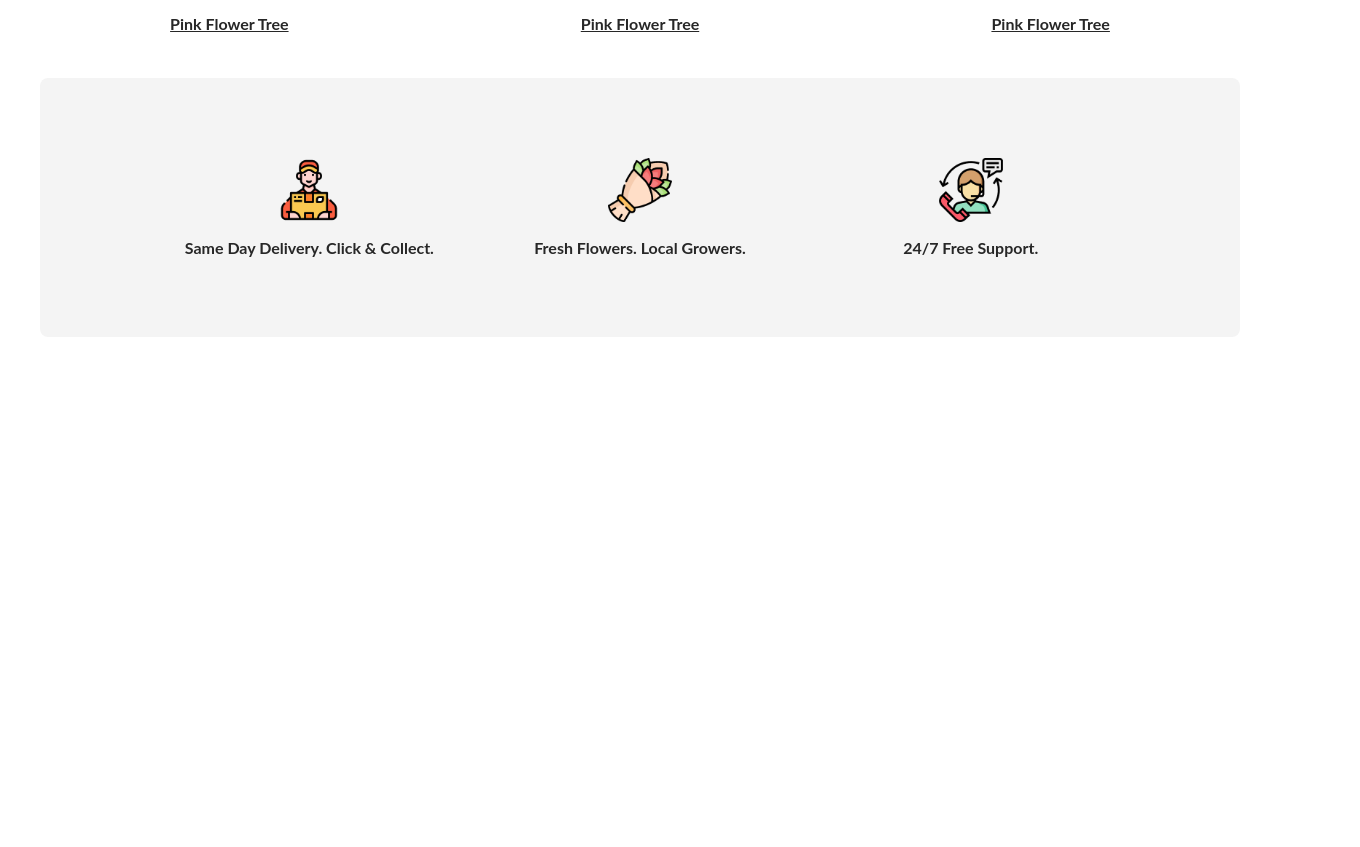
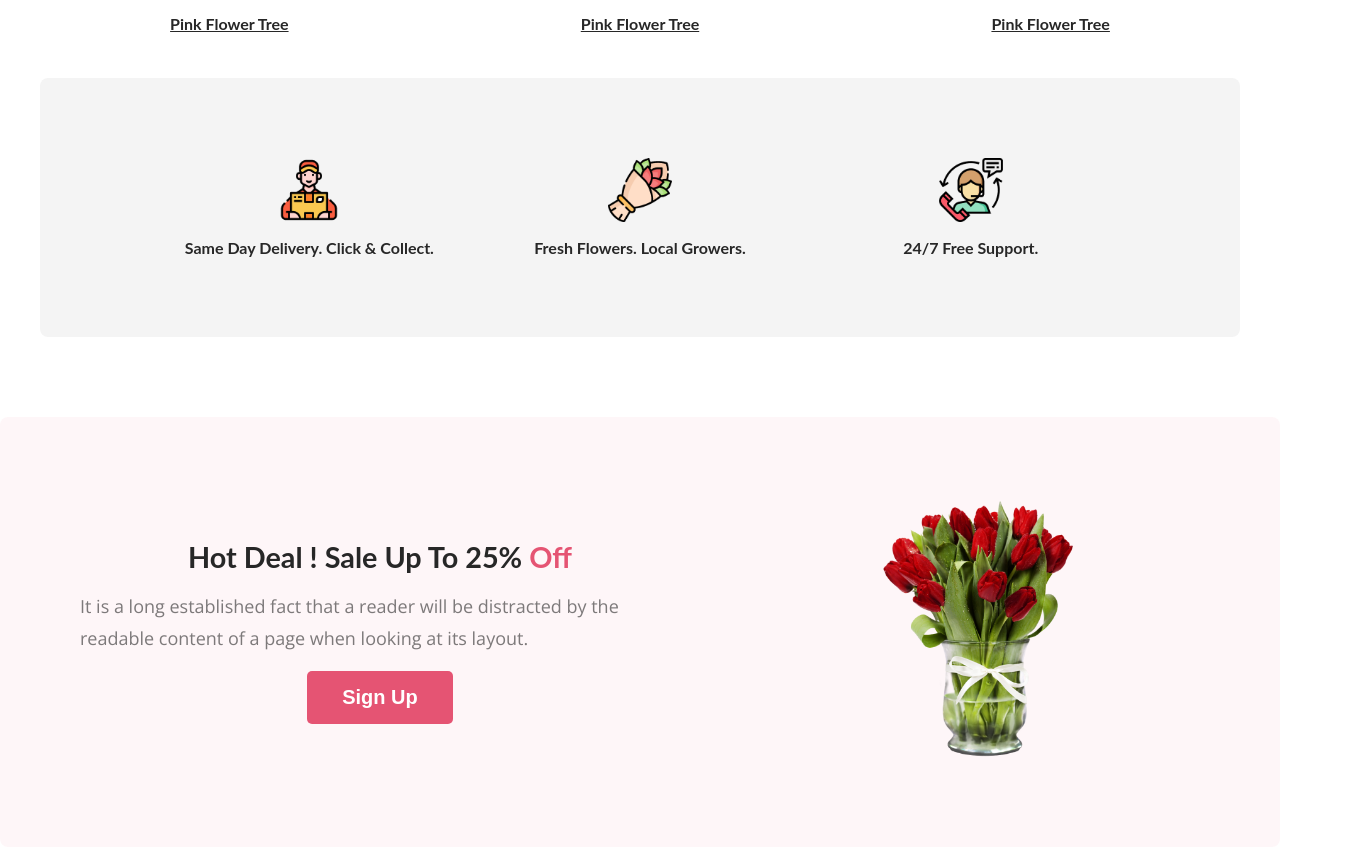
Before and after one commit to sharear/flower-shop-assignment, a plain HTML site: page index.html in a window 1280 px wide. Shown: the part 1543-2390 px from the top of the page, 1360 px wide, since content can reach past the window. Before the commit the page ends 1880 px from the top, so only its background shows below. Drawn offline with nearby package versions, Linux system fonts and the light colour scheme.

Commit message:
another task done

```diff
--- a/index.html
+++ b/index.html
@@ -92,6 +92,27 @@
           </div>
         </div>
       </div>
+
+      <div class="hot-deal-container">
+        <div class="hot-deal">
+          <div class="hot-deal-content">
+            <h3 class="hot-banner-title">
+              Hot Deal ! Sale Up To 25% <span>Off</span>
+            </h3>
+
+            <p class="hot-banner-des">
+              It is a long established fact that a reader will be distracted by
+              the readable content of a page when looking at its layout.
+            </p>
+
+            <button class="btn-primary">Sign Up</button>
+          </div>
+
+          <div class="hot-banner-img">
+            <img src="Flower Asset/pngwing 8.png" alt="red flower" />
+          </div>
+        </div>
+      </div>
     </main>
 
     <footer></footer>
--- a/styles/flower.css
+++ b/styles/flower.css
@@ -157,3 +157,42 @@ button {
 .service h4 {
   text-align: center;
 }
+
+.hot-deal {
+  width: 1200px;
+  display: flex;
+  align-items: center;
+  margin: 0 auto;
+  padding: 5rem;
+}
+
+.hot-deal > * {
+  width: 50%;
+}
+
+.hot-deal-container {
+  width: 100vw;
+  margin-top: 5rem;
+  border-radius: 8px;
+  background: rgba(229, 84, 115, 0.05);
+}
+
+.hot-deal-content {
+  display: flex;
+  flex-direction: column;
+  align-items: center;
+  gap: 1rem;
+}
+
+.hot-banner-title {
+  font-size: 1.8rem;
+}
+
+.hot-banner-title span {
+  color: #e55473;
+}
+
+.hot-banner-img {
+  width: 200px;
+  margin: 0 auto;
+}
```
